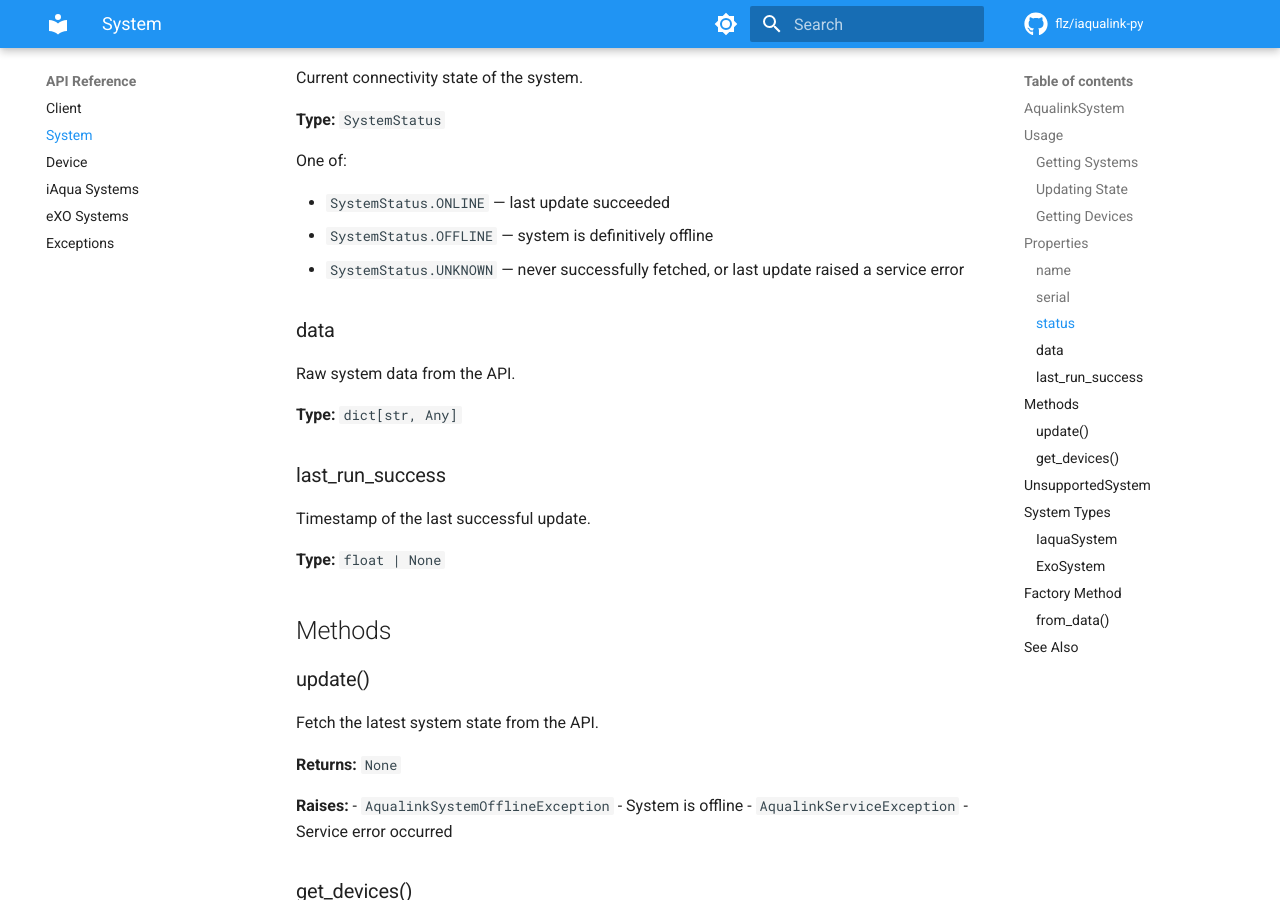
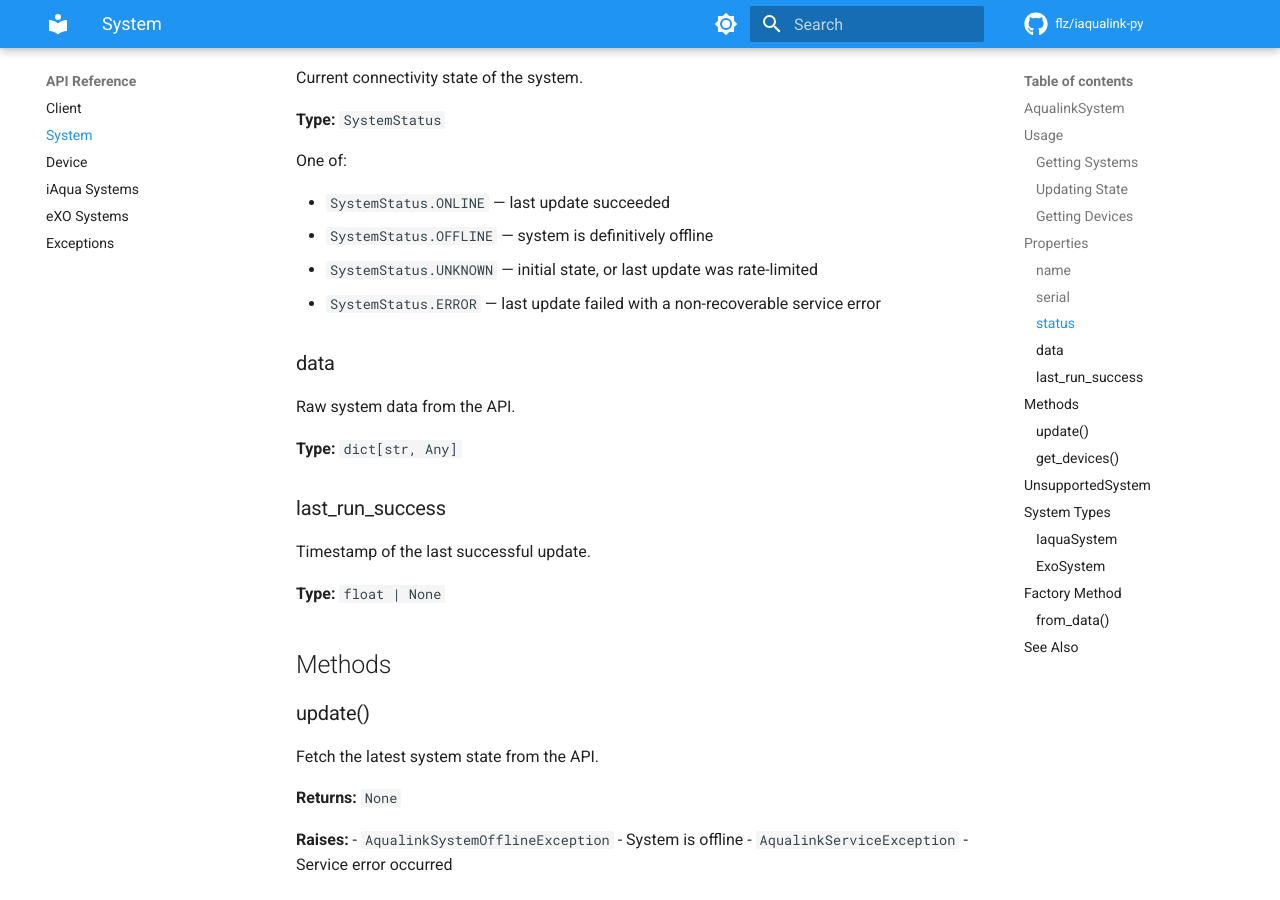
Before and after one commit to flz/iaqualink-py, an MkDocs documentation site: the page built from docs/api/system.md, in a window 1280 px wide and 900 px high, scrolled down 1467 px. Built offline with MkDocs 1.6.1 and Material for MkDocs 9.7.7, drawn with Linux system fonts in a browser that asks for light colours; comment, search, counter and statistics services are not loaded.

Commit message:
docs(system): add ERROR state to status property docs
Co-Authored-By: Claude Sonnet 4.6 <noreply@anthropic.com>

```diff
--- a/docs/api/system.md
+++ b/docs/api/system.md
@@ -63,7 +63,8 @@ One of:
 
 - `SystemStatus.ONLINE` — last update succeeded
 - `SystemStatus.OFFLINE` — system is definitively offline
-- `SystemStatus.UNKNOWN` — never successfully fetched, or last update raised a service error
+- `SystemStatus.UNKNOWN` — initial state, or last update was rate-limited
+- `SystemStatus.ERROR` — last update failed with a non-recoverable service error
 
 ### data
 
```
Also changed, not shown: docs/guide/systems.md (+1 -1 lines).
